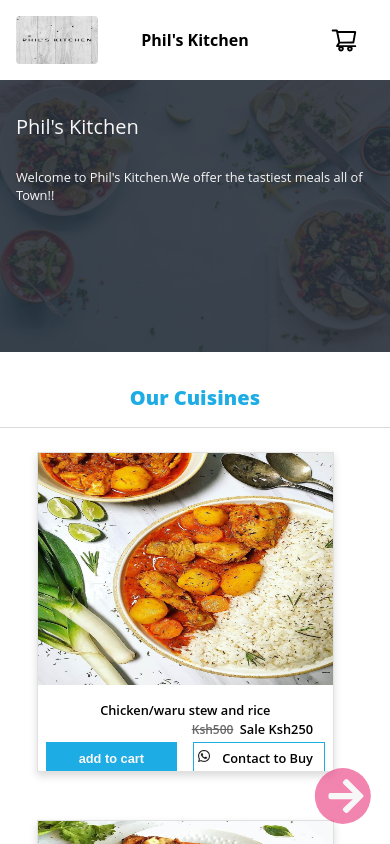
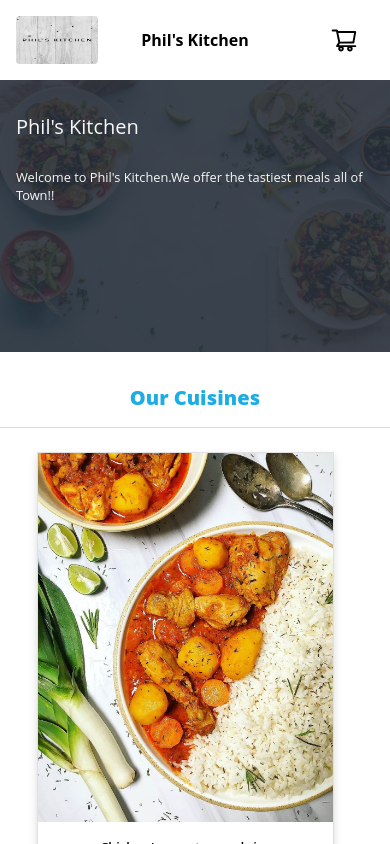
Before and after one commit to johnngala/phils_kitchen, a React (Create React App) app in the folder frontend/: page / in a window 390 px wide. Shown: the top 844 px of the page. Built offline with nearby package versions, Linux system fonts and the light colour scheme.

Commit message:
eighth commit

```diff
--- a/frontend/src/App.css
+++ b/frontend/src/App.css
@@ -449,7 +449,7 @@ body {
   display: flex;
   flex-direction: column;
   border: 1px solid rgba(105, 105, 105, 0.2);
-  /* height:auto; */
+  height:auto;
   margin: 3rem 2rem;
   cursor: pointer;
   box-shadow: 0 0.5rem 1rem rgba(0, 0, 0, 0.15);
```
